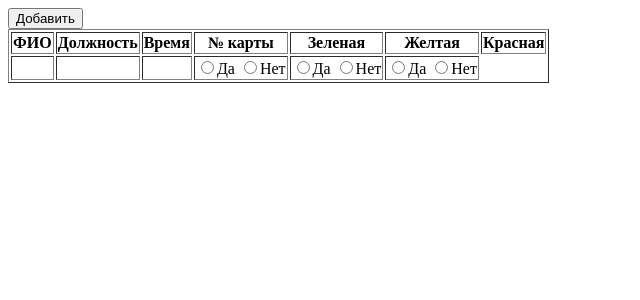
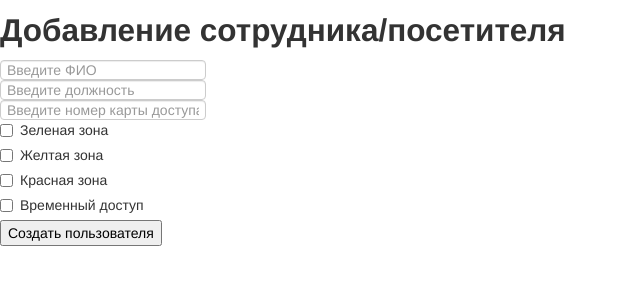
Before and after one commit to tashenka/shaker, a PHP site: page /add-user.php in a window 1280 px wide. Shown: the top 300 px of the page, without its empty margins (0-640 px from the left). Run offline with PHP 8.4, Linux system fonts and the light colour scheme; data that the repository does not hold is empty.

Commit message:
Some new stuff

```diff
--- a/add-user.php
+++ b/add-user.php
@@ -1,40 +1,31 @@
 <html>
+<?php
+include 'header.html';
+include 'config.php';
+?>
+<h2>Добавление сотрудника/посетителя</h1>
 
-<form action="add-u.php" method="get">
+<form action="create-user.php" method="post" class="form-horizontal">
+  <input id="name" name="name" type="text" placeholder="Введите ФИО" />
+  <br/>
+  <input id="position" name="position" type="text" placeholder="Введите должность" />
+  <br/>
+  <input id="card_id" name="card_id" type="text" placeholder="Введите номер карты доступа" />
+  <br/>
+  <label class="checkbox">
+    <input id="zone_green" name="zone_green" type="checkbox" value="1"> Зеленая зона
+  </label>
+  <label class="checkbox">
+    <input id="zone_yellow" name="zone_yellow" type="checkbox" value="1"> Желтая зона
+  </label>
+  <label class="checkbox">
+    <input id="zone_red" name="zone_red" type="checkbox" value="1"> Красная зона
+  </label>
 
-<table class="table" border="1">
-  <thead>
-    <tr>
-      <th>ФИО</th>
-      <th>Должность</th>
-      <th>Время</th>
-      <th>№ карты</th>
-      <th>Зеленая</th>
-      <th>Желтая</th>
-      <th>Красная</th>
-    </tr>
-  <thead>
-  <tbody>
-
-   <tr>
-        <td><?php echo $row['name']; ?></td>
-	<td><?php echo $row['position']; ?></td>
-<!--	<td><?php echo $row['time']; ?></td> -->
-	<td><?php echo $row['card_id']; ?></td>
-	<td><input type="radio" name="access1" value="y1">Да
-	    <input type="radio" name="access1" value="n1">Нет
-	</td>
-	<td><input type="radio" name="access2" value="y2">Да
-	    <input type="radio" name="access2" value="n2">Нет
-	</td>
-	<td><input type="radio" name="access3" value="y3">Да
-	    <input type="radio" name="access3" value="n3">Нет
-	</td>
-   </tr>
-
-
-</tbody>
-<input type="submit" name="button" value="Добавить" />
+  <label class="checkbox">
+    <input id="temprary" name="temprary" type="checkbox" value="1"> Временный доступ
+  </label>
+  <input name="commit" type="submit" value="Создать пользователя" />
 </form>
 
 </html>
--- a/config.php
+++ b/config.php
@@ -4,6 +4,3 @@
   $db = mysql_select_db('operator', $mysql);
   //header("Content-Type: text/html; charset=UTF-8");
 ?>
-<head>
-  <link href="/css/bootstrap.css" rel="stylesheet">
-</head>
--- a/database.php
+++ b/database.php
@@ -1,5 +1,6 @@
 <html>
 <?php
+include 'header.html';
 include 'config.php';
 
 $users = mysql_query("SELECT * FROM users", $mysql);
@@ -25,7 +26,7 @@ $users = mysql_query("SELECT * FROM users", $mysql);
   <thead>
   <tbody>
 <?php while ($row = mysql_fetch_assoc($users)): ?>
-    <tr>
+<tr class="<?php echo $row['temprary']? 'warning' : '' ?>">
 <td><?php echo $row['name']; ?></td>
 <td><?php echo $row['position']; ?></td>
 <td><?php echo $row['time']; ?></td>
--- /dev/null
+++ b/header.html
@@ -0,0 +1,3 @@
+<head>
+  <link href="/css/bootstrap.css" rel="stylesheet">
+</head>
```
Also changed, not shown: add-u.php (deleted, +0 -8 lines), create-user.php (added, +18 -0 lines).
